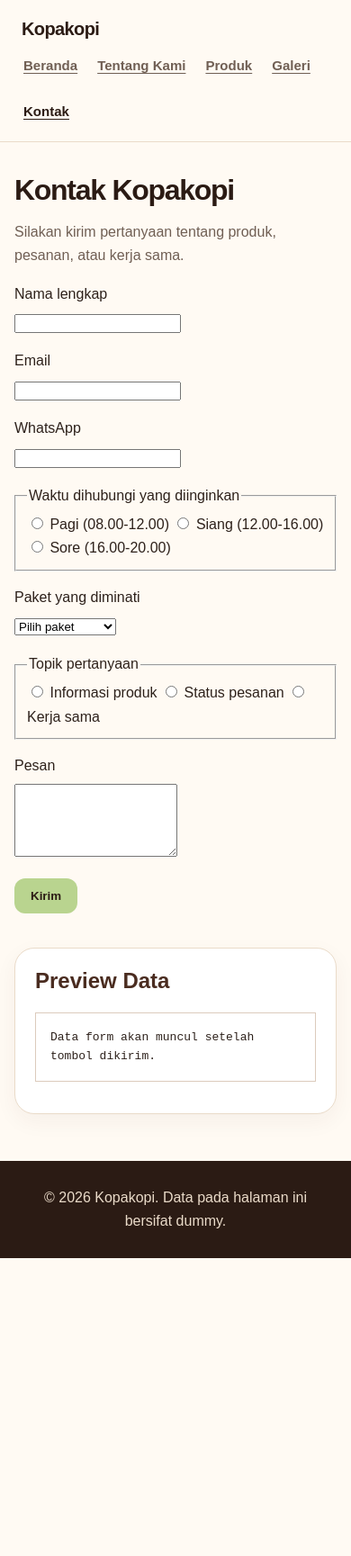
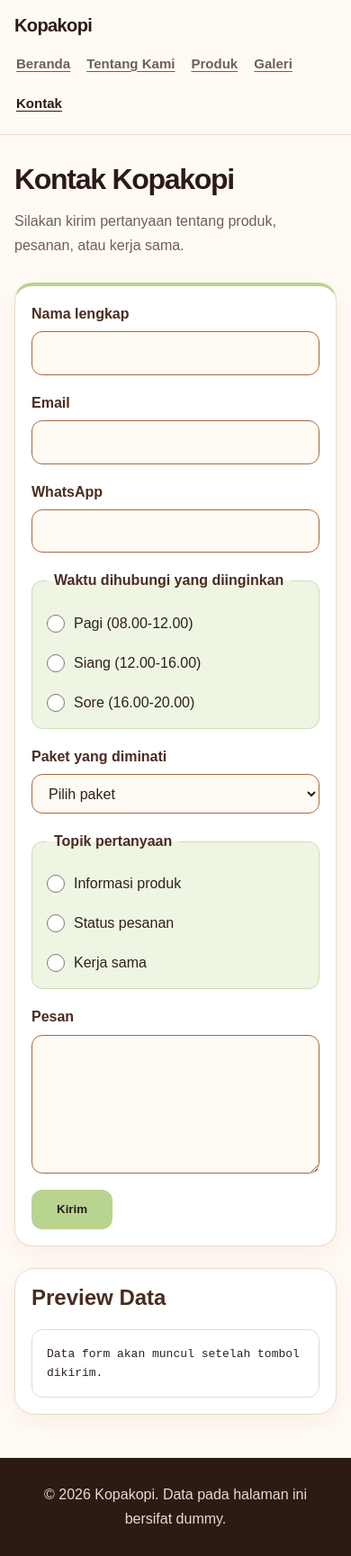
Before and after one commit to nafisahnaila241-crypto/website-umkm, a plain HTML site: page kontak.html in a window 390 px wide. Shown: the whole page at 90% size. Before the commit the page ends 1398 px from the top, so only its background shows below. Drawn offline with Linux system fonts and the light colour scheme.

Commit message:
feat p07 fix

```diff
--- a/css/style.css
+++ b/css/style.css
@@ -31,17 +31,16 @@
   --radius-control: 12px;
   --radius-card: 20px;
 
-  /* Token spacing P05 (dipakai bersama gap pada layout P06) */
-  --space-1: 4px;
-  --space-2: 8px;
-  --space-3: 12px;
-  --space-4: 16px;
-  --space-5: 24px;
-  --space-6: 32px;
-  --space-7: 48px;
+  /* nilai fluida P07 */
+  --space-page-x: clamp(16px, 4vw, 24px);
+  --space-section: clamp(18px, 4vw, 30px);
+  --gap-grid: clamp(12px, 2.5vw, 24px);
+  --tap-min: 44px;
 }
 
 * { box-sizing: border-box; }
+img, svg, video { max-width: 100%; height: auto; }
+audio { max-width: 100%; }
 html { scroll-behavior: smooth; }
 body {
   margin: 0;
@@ -69,15 +68,17 @@ a:focus-visible,
 button:focus-visible,
 input:focus-visible,
 select:focus-visible,
-textarea:focus-visible {
+textarea:focus-visible,
+.table-scroll:focus-visible,
+audio:focus-visible {
   outline: 3px solid var(--color-focus-ring);
   outline-offset: 3px;
   box-shadow: 0 0 0 3px var(--color-focus-halo);
 }
 
+/* header baru sticky saat cukup lebar (lihat BP-1); di layar sempit tinggi header ~150px menutupi konten/fokus */
 .site-header {
-  position: sticky;
-  top: 0;
+  position: static;
   z-index: 50;
   background: rgba(255, 250, 243, 0.96);
   border-bottom: 1px solid var(--cream-200);
@@ -87,11 +88,11 @@ textarea:focus-visible {
 .nav {
   max-width: 1100px;
   margin: 0 auto;
-  padding: 16px 24px;
+  padding: 12px var(--space-page-x);
   display: flex;
   flex-direction: column;
   align-items: flex-start;
-  gap: 10px;
+  gap: 4px;
 }
 
 .brand {
@@ -107,13 +108,15 @@ textarea:focus-visible {
   display: flex;
   flex-wrap: wrap;
   justify-content: flex-start;
-  gap: 18px;
+  gap: 0 14px;
   padding: 0;
   margin: 0;
   list-style: none;
 }
 .nav a:not(.brand) {
-  display: inline-block;
+  display: inline-flex;
+  align-items: center;
+  min-height: var(--tap-min);
   padding: 4px 2px;
   color: var(--muted);
   font-size: 0.94rem;
@@ -131,7 +134,7 @@ textarea:focus-visible {
 .page {
   max-width: 1100px;
   margin: 0 auto;
-  padding: 56px 24px 72px;
+  padding: clamp(32px, 6vw, 56px) var(--space-page-x) clamp(48px, 8vw, 72px);
 }
 
 .page > h1 {
@@ -146,9 +149,10 @@ textarea:focus-visible {
 .hero {
   display: grid;
   grid-template-columns: 1.05fr 0.95fr;
-  align-items: center;
-  gap: 40px;
-  padding: clamp(30px, 6vw, 64px);
+  align-content: center;
+  column-gap: clamp(24px, 5vw, 40px);
+  row-gap: 0;
+  padding: clamp(24px, 6vw, 64px);
   margin-bottom: 56px;
   overflow: hidden;
   color: var(--white);
@@ -156,6 +160,8 @@ textarea:focus-visible {
   border-radius: 30px;
   box-shadow: var(--shadow);
 }
+.hero > * { grid-column: 1; }
+.hero > img { grid-column: 2; grid-row: 1 / span 4; align-self: center; }
 .hero h1 {
   margin: 0;
   font-size: clamp(3rem, 8vw, 5.5rem);
@@ -188,10 +194,11 @@ button {
   cursor: pointer;
 }
 button:hover { background: var(--color-action-bg-hover); }
+.hero button { justify-self: start; min-height: var(--tap-min); }
 
 .page > section:not(.hero) {
-  margin-top: 38px;
-  padding: 30px;
+  margin-top: clamp(24px, 4vw, 38px);
+  padding: var(--space-section);
   background: var(--white);
   border: 1px solid var(--cream-200);
   border-radius: 22px;
@@ -204,8 +211,8 @@ h3 { margin-bottom: 8px; color: var(--coffee-800); }
 .product-list,
 .gallery-list {
   display: grid;
-  grid-template-columns: repeat(3, minmax(0, 1fr));
-  gap: 18px;
+  grid-template-columns: repeat(auto-fit, minmax(min(100%, 230px), 1fr));
+  gap: var(--gap-grid);
 }
 .product-card,
 .media-card {
@@ -236,7 +243,7 @@ h3 { margin-bottom: 8px; color: var(--coffee-800); }
 .info-lokasi { margin-top: 2rem; }
 .products { padding-left: 1.2rem; }
 
-.gallery-list { grid-template-columns: repeat(2, minmax(0, 1fr)); }
+.gallery-list { grid-template-columns: repeat(auto-fit, minmax(min(100%, 300px), 1fr)); }
 .media-card { padding: 14px; }
 .media-card img {
   display: block;
@@ -245,10 +252,23 @@ h3 { margin-bottom: 8px; color: var(--coffee-800); }
 }
 figcaption { padding: 12px 6px 4px; color: var(--muted); font-size: .95rem; }
 
-section[aria-labelledby="audio-title"] audio { width: min(100%, 560px); }
+section[aria-labelledby="audio-title"] audio { display: block; width: min(100%, 560px); }
+#audio-note { margin: 10px 0 0; color: var(--muted); font-size: .95rem; }
 
+/* gambar konten (tentang) */
+.page > section > img {
+  display: block;
+  width: 100%;
+  max-width: 720px;
+  margin-top: 18px;
+  border-radius: var(--radius-card);
+  background: var(--cream-200);
+}
+
+.table-scroll { overflow-x: auto; max-width: 100%; border-radius: 14px; }
 .page table {
   width: 100%;
+  min-width: 420px;
   overflow: hidden;
   border-collapse: separate;
   border-spacing: 0;
@@ -281,86 +301,76 @@ tbody tr:hover td, tbody tr:hover th { background: #fff8ef; }
 }
 .site-footer p { margin: 0; }
 
-@media (max-width: 760px) {
-  .nav { gap: 8px; }
-  .nav ul { width: 100%; justify-content: flex-start; }
-  .page { padding: 36px 16px 52px; }
-  .hero { grid-template-columns: 1fr; padding: 30px 24px; }
-  .product-list, .gallery-list { grid-template-columns: 1fr; }
-  .page > section:not(.hero) { padding: 22px; }
-  .page table { display: block; overflow-x: auto; white-space: nowrap; }
+/* BP-1 (konten): brand + 5 tautan muat satu baris */
+@media (min-width: 34em) {
+  .site-header { position: sticky; top: 0; }
+  .nav { flex-direction: row; align-items: center; justify-content: space-between; flex-wrap: wrap; gap: 4px 24px; }
 }
 
-.field { margin-bottom: 16px; }
-.field label { display: block; margin-bottom: 6px; }
-fieldset { margin: 0 0 16px; }
-#preview-form { padding: 16px; white-space: pre-wrap; background: white; border: 1px solid #dccbbc; }
+/* BP-2 (konten): hero dua kolom baru terbaca jika kolom teks >= ~300px */
+@media (max-width: 760px) {
+  .hero { grid-template-columns: 1fr; }
+  .hero > img { grid-column: 1; grid-row: auto; }
+}
 
-/* ===== P06: Layout halaman Produk (tanpa media query; responsif menunggu P07) ===== */
+/* ---------- Form kontak (P07) ---------- */
+#form-kontak {
+  width: min(100%, 680px);
+  margin-top: 28px;
+  padding: var(--space-section);
+  background: var(--white);
+  border: 1px solid var(--cream-200);
+  border-top: 4px solid var(--color-action-bg);
+  border-radius: var(--radius-card);
+  box-shadow: 0 8px 24px rgba(74, 44, 32, .05);
+}
+.field { margin-bottom: 18px; }
+.field label { display: block; margin-bottom: 6px; color: var(--coffee-800); font-weight: 700; }
 
-/* GRID: area dua dimensi. Baris 1 = intro (melebar), baris 2 = kategori | harga */
-.produk-layout {
-  display: grid;
-  grid-template-columns: minmax(0, 1fr) minmax(0, 2fr);
-  column-gap: var(--space-6);
-  row-gap: var(--space-5);
-  align-items: start;
+#form-kontak input[type="text"],
+#form-kontak input[type="email"],
+#form-kontak input[type="tel"],
+#form-kontak select,
+#form-kontak textarea {
+  display: block;
+  width: 100%;
+  min-height: var(--tap-min);
+  padding: 10px 14px;
+  color: var(--text);
+  background: var(--cream-50);
+  border: 1.5px solid var(--coffee-500);
+  border-radius: var(--radius-control);
+  font: inherit;
 }
-.produk-layout > .produk-intro { grid-column: 1 / -1; }
-.page.produk-layout > section:not(.hero) { margin-top: 0; }
+#form-kontak textarea { min-height: 8rem; resize: vertical; }
+#form-kontak input:hover, #form-kontak select:hover, #form-kontak textarea:hover { background: var(--white); }
 
-/* FLEX 1: intro (judul + paragraf) satu kolom vertikal */
-.produk-intro {
-  display: flex;
-  flex-direction: column;
-  gap: var(--space-2);
-}
-.produk-intro > h1 {
-  margin: 0;
-  color: var(--coffee-950);
-  font-size: clamp(2rem, 5vw, 3.2rem);
-  line-height: 1.1;
-  letter-spacing: -0.04em;
-}
-.produk-intro > p { max-width: 680px; margin: 0; color: var(--muted); }
-
-/* FLEX 2: daftar kategori, satu kolom kartu */
-.kategori-list {
-  display: flex;
-  flex-direction: column;
-  gap: var(--space-3);
-  padding: 0;
-  margin: 0;
-  list-style: none;
-  counter-reset: kategori;
-}
-.kategori-list li {
-  position: relative; /* containing block untuk penanda nomor */
-  padding: var(--space-4) var(--space-4) var(--space-4) var(--space-7);
+fieldset {
+  min-width: 0;
+  margin: 0 0 18px;
+  padding: 12px 16px 6px;
   background: var(--color-surface-card);
   border: 1px solid var(--color-border-card);
   border-radius: var(--radius-control);
 }
-/* POSITIONING lokal: penanda nomor menempel di pojok kiri-atas kartu */
-.kategori-list li::before {
-  counter-increment: kategori;
-  content: counter(kategori);
-  content: counter(kategori) / "";
-  position: absolute;
-  top: var(--space-4);
-  left: var(--space-4);
-  color: var(--color-accent-text);
-  font-weight: 800;
+legend { padding: 0 8px; color: var(--coffee-800); font-weight: 700; }
+fieldset label {
+  display: flex;
+  align-items: center;
+  gap: 10px;
+  min-height: var(--tap-min);
+  cursor: pointer;
 }
+fieldset input[type="radio"] { width: 20px; height: 20px; margin: 0; accent-color: var(--matcha-400); flex: none; }
 
-/* FLEX 3: kepala bagian harga, judul di kiri dan keterangan di kanan */
-.harga-header {
-  display: flex;
-  flex-wrap: wrap;
-  align-items: baseline;
-  justify-content: space-between;
-  gap: var(--space-2) var(--space-4);
-  margin-bottom: var(--space-4);
+#form-kontak button[type="submit"] { min-height: var(--tap-min); padding-inline: 28px; }
+
+#preview-form {
+  margin: 0;
+  padding: 16px;
+  white-space: pre-wrap;
+  overflow-wrap: anywhere;
+  background: var(--white);
+  border: 1px solid var(--cream-200);
+  border-radius: var(--radius-control);
 }
-.harga-header h2 { margin: 0; }
-.harga-header p { margin: 0; color: var(--muted); font-size: .9rem; }
```
Also changed, not shown: galeri.html (+4 -2 lines), index.html (+1 -1 lines), produk.html (+7 -10 lines), tentang.html (+1 -1 lines).
